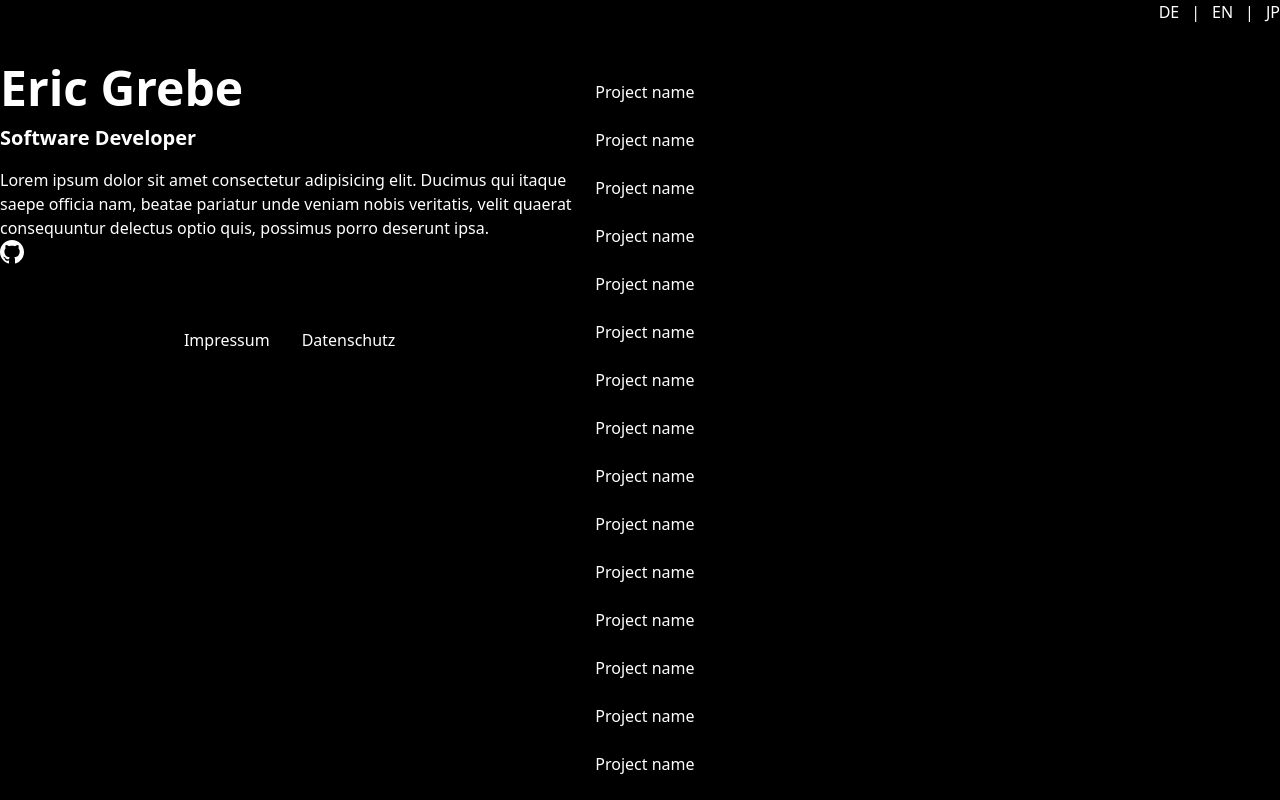
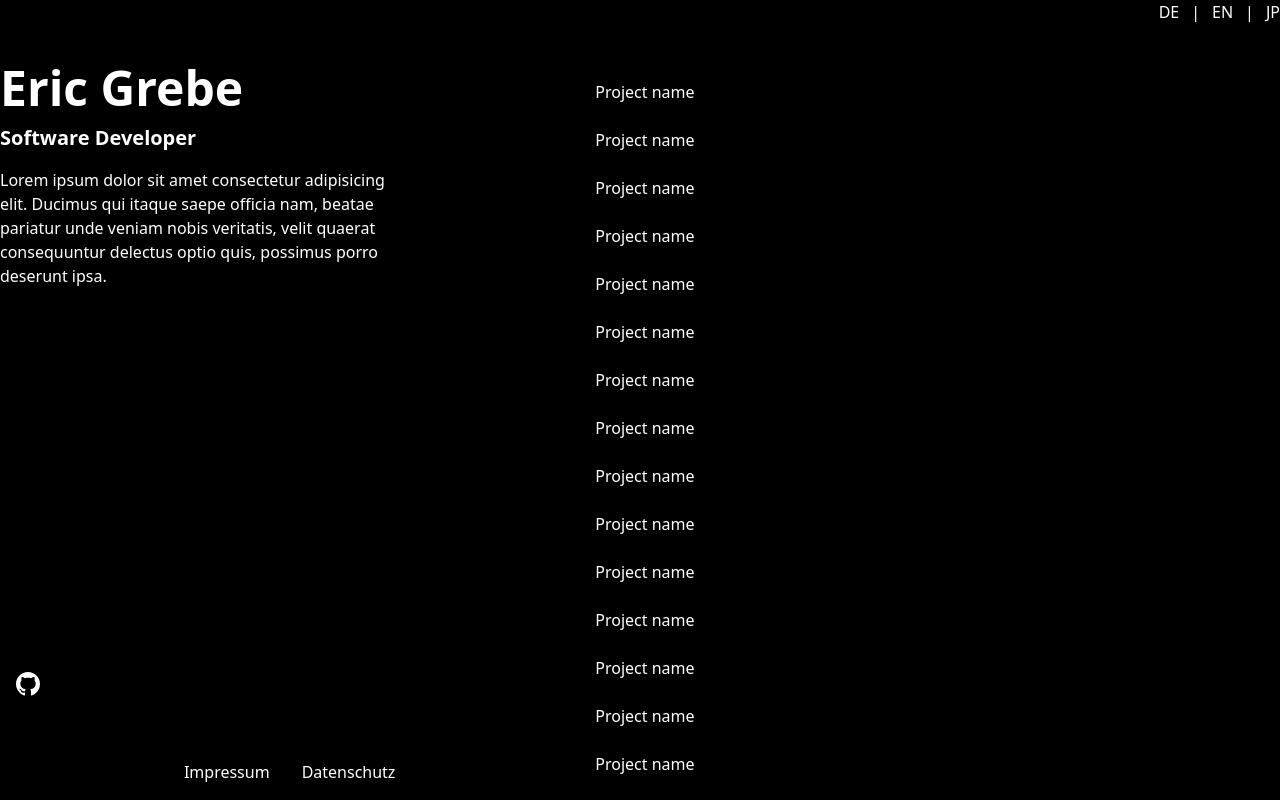
Before and after one commit to Jiyuu5/PortfolioWebsite, a React (Vite) app: page / in a window 1280 px wide. Shown: the top 800 px of the page. Built offline with nearby package versions, Linux system fonts and the light colour scheme.

Commit message:
Change GitHub link

```diff
--- a/index.html
+++ b/index.html
@@ -4,7 +4,7 @@
     <meta charset="UTF-8" />
     <link rel="icon" type="image/svg+xml" href="/vite.svg" />
     <meta name="viewport" content="width=device-width, initial-scale=1.0" />
-    <title>Eric Grebe - Software Developer</title>
+    <title>Eric Grebe</title>
   </head>
   <body class="bg-black text-white h-dvh">
     <div id="root" class="h-full"></div>
--- a/src/App.jsx
+++ b/src/App.jsx
@@ -11,10 +11,12 @@ export default function App() {
       <main className="flex flex-row flex-wrap ">
         <section className="w-1/2">
           <div className="sticky top-0 w-full">
-            <ul className="flex flex-col ">
+            <ul className="flex flex-col justify-between h-dvh">
               <Description />
-              <SocialLinks />
-              <Footer />
+              <div>
+                <SocialLinks />
+                <Footer />
+              </div>
             </ul>
           </div>
         </section>
--- a/src/components/Footer.jsx
+++ b/src/components/Footer.jsx
@@ -1,7 +1,7 @@
 export default function Footer() {
   return (
     <footer>
-      <ul className="flex flex-row justify-center gap-8">
+      <ul className="flex flex-row justify-center gap-8 mb-4">
         <li>
           <a>Impressum</a>
         </li>
--- a/src/components/SocialLinks.jsx
+++ b/src/components/SocialLinks.jsx
@@ -1,8 +1,13 @@
 export default function SocialLinks() {
   return (
-    <ul className="flex items-center mb-16">
+    <ul className="flex items-center mb-16 px-4">
       <li className="shrink-0">
-        <a href="https://github.com/Jiyuu5">
+        <a
+          href="https://github.com/Jiyuu5"
+          title="GitHub"
+          target="_blank"
+          aria-label="GitHub (new tab)"
+        >
           <span className="sr-only">GitHub</span>
 
           <svg
--- a/src/components/description.jsx
+++ b/src/components/description.jsx
@@ -3,7 +3,7 @@ export default function Description() {
     <div className="mt-16">
       <h1 className="text-5xl font-bold">Eric Grebe</h1>
       <h2 className="text-xl font-bold mt-3">Software Developer</h2>
-      <p className="mt-4">
+      <p className="mt-4 w-2/3">
         Lorem ipsum dolor sit amet consectetur adipisicing elit. Ducimus qui
         itaque saepe officia nam, beatae pariatur unde veniam nobis veritatis,
         velit quaerat consequuntur delectus optio quis, possimus porro deserunt
```
